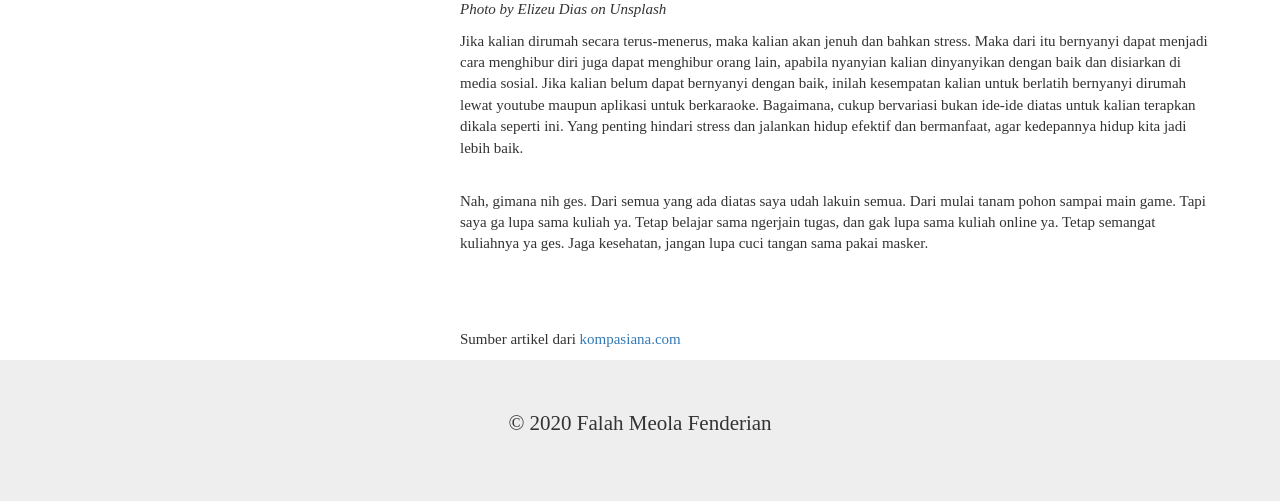
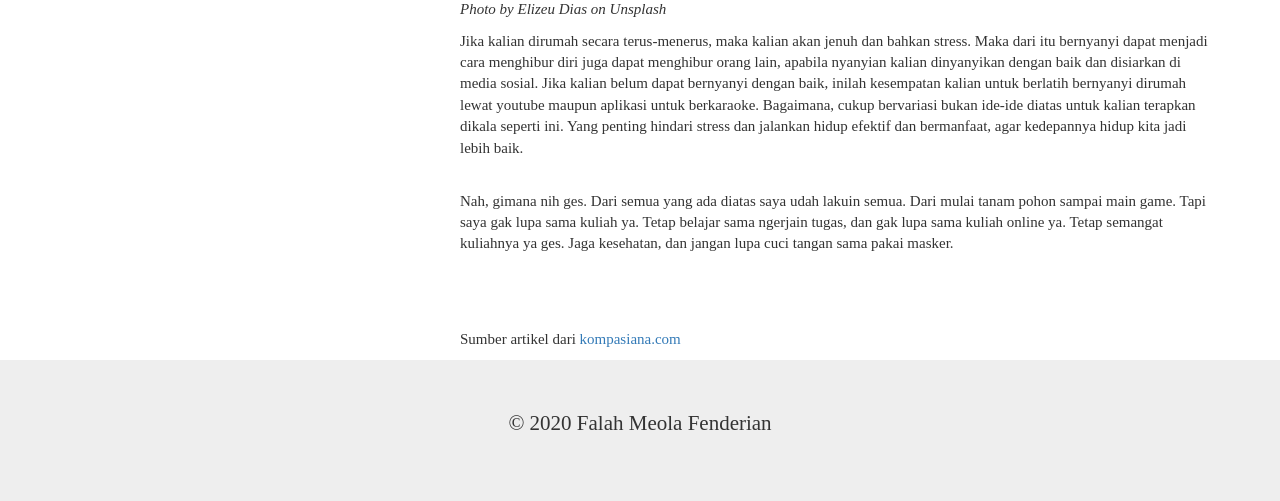
Before and after one commit to fndrsm/Tugas_Cloud, a PHP site: page / in a window 1280 px wide. Shown: the part 2530-3031 px from the top of the page. Run offline with PHP 8.4, Linux system fonts and the light colour scheme.

Commit message:
Update index.php

```diff
--- a/index.php
+++ b/index.php
@@ -51,7 +51,7 @@
       <h2>About Me</h2>
       <h5>Photo of me:</h5>
       <img src="fndrsm.jpg" alt="Fndrsm on instagram" style="width:200px;height:200px;">
-      <p>Saya orangnya pemalu dan ini buat tugas cloud computing ya. Tapi coba, dark modenya nih dibawah.</p>
+      <p>Saya orangnya pemalu ehehehe. Ohh ya, ini buat tugas cloud computing ya. Saya gak ahli kalo bikin web. Tapi, coba dark modenya nih dibawah.</p>
       <button onclick="myFunction()">Switch themes</button>
       <script>
 function myFunction() {
@@ -65,6 +65,8 @@ function myFunction() {
         <li class="active"><a href="https://www.instagram.com/fndrsm/">Instagram</a></li>
         <li class="active"><a href="https://www.wattpad.com/story/150076725-moss">Wattpad</a></li>
         <li class="active"><a href="mailto:falahmeola@gmail.com">Email</a></li>
+        <li class="active"><a href="https://www.youtube.com/channel/UCUW_XUEHkYkovlFvhrh1QUg">Youtube</a></li>
+        <li class="active"><a href="https://twitter.com/fndrsm?s=09">Twitter</a></li>
       </ul>
       <hr class="hidden-sm hidden-md hidden-lg">
     </div>
@@ -99,7 +101,7 @@ Apabila menjahit dengan tangan sudah kalian kuasai, maka kalian dapat beralih me
 
 Bagaimana, cukup bervariasi bukan ide-ide diatas untuk kalian terapkan dikala seperti ini. Yang penting hindari stress dan jalankan hidup efektif dan bermanfaat, agar kedepannya hidup kita jadi lebih baik.</p>
 	<br>
-    <p>Nah, gimana nih ges. Dari semua yang ada diatas saya udah lakuin semua. Dari mulai tanam pohon sampai main game. Tapi saya ga lupa sama kuliah ya. Tetap belajar sama ngerjain tugas, dan gak lupa sama kuliah online ya. Tetap semangat kuliahnya ya ges. Jaga kesehatan, jangan lupa cuci tangan sama pakai masker.</p>
+    <p>Nah, gimana nih ges. Dari semua yang ada diatas saya udah lakuin semua. Dari mulai tanam pohon sampai main game. Tapi saya gak lupa sama kuliah ya. Tetap belajar sama ngerjain tugas, dan gak lupa sama kuliah online ya. Tetap semangat kuliahnya ya ges. Jaga kesehatan, dan jangan lupa cuci tangan sama pakai masker.</p>
     <br><br><br>
     <p>Sumber artikel dari <a href="https://www.kompasiana.com/yanti70738/5e7f11fe097f364d4a2d6183/bermanfaat-saat-work-from-home?page=all#section1">kompasiana.com</a></p>
     </div>
```
